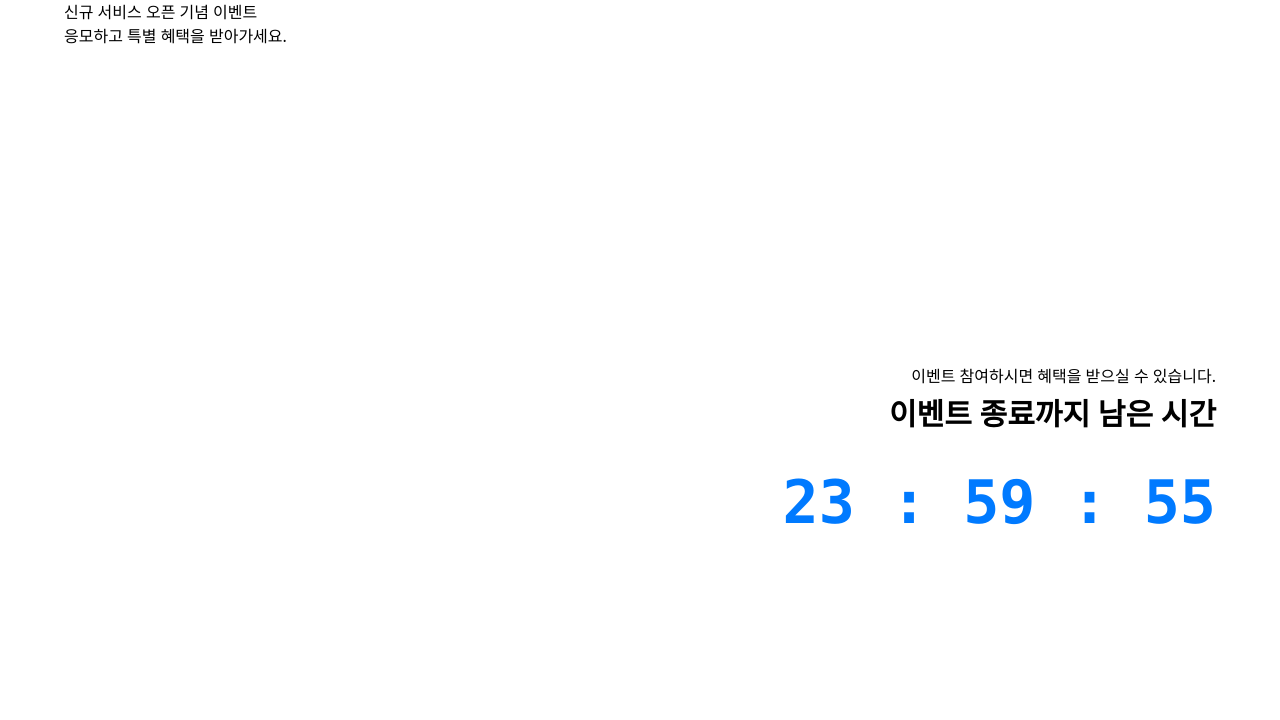
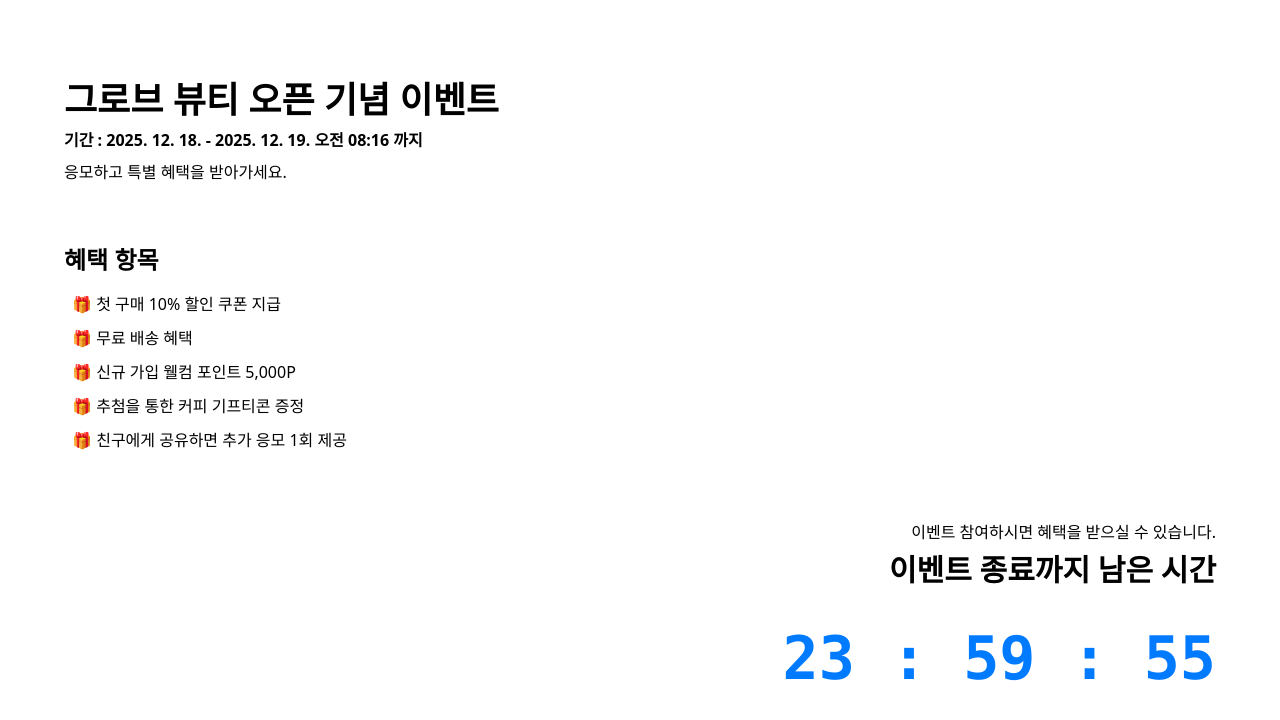
Before and after one commit to HunKim-Dev/GroveSoft-Assignment, a Vue app: page / in a window 1280 px wide. Shown: the top 720 px of the page. Built offline with nearby package versions, Linux system fonts and the light colour scheme.

Commit message:
feat: 이벤트 ui 헤더, 혜택 컴포넌트 연결

```diff
--- a/src/App.vue
+++ b/src/App.vue
@@ -1,18 +1,21 @@
 <script setup lang="ts">
-import CountDownTimer from './components/CountDownTimer.vue';
+import CountDownTimer from "./components/CountDownTimer.vue";
+import EventHeaderInfo from "./components/EventHeaderInfo.vue";
+import EventRewardInfo from "./components/EventRewardInfo.vue";
 </script>
 
 <template>
   <header>
-    <div>
-      <h1>신규 서비스 오픈 기념 이벤트</h1>
-    </div>
-    <div>
-      <p>응모하고 특별 혜택을 받아가세요.</p>
-    </div>
+    <EventHeaderInfo />
   </header>
 
-  <main>
-    <CountDownTimer />
+  <main class="flex items-start gap-10">
+    <div class="flex-1">
+      <EventRewardInfo />
+    </div>
+
+    <div class="w-full max-w-md -mt-10">
+      <CountDownTimer />
+    </div>
   </main>
 </template>
```
